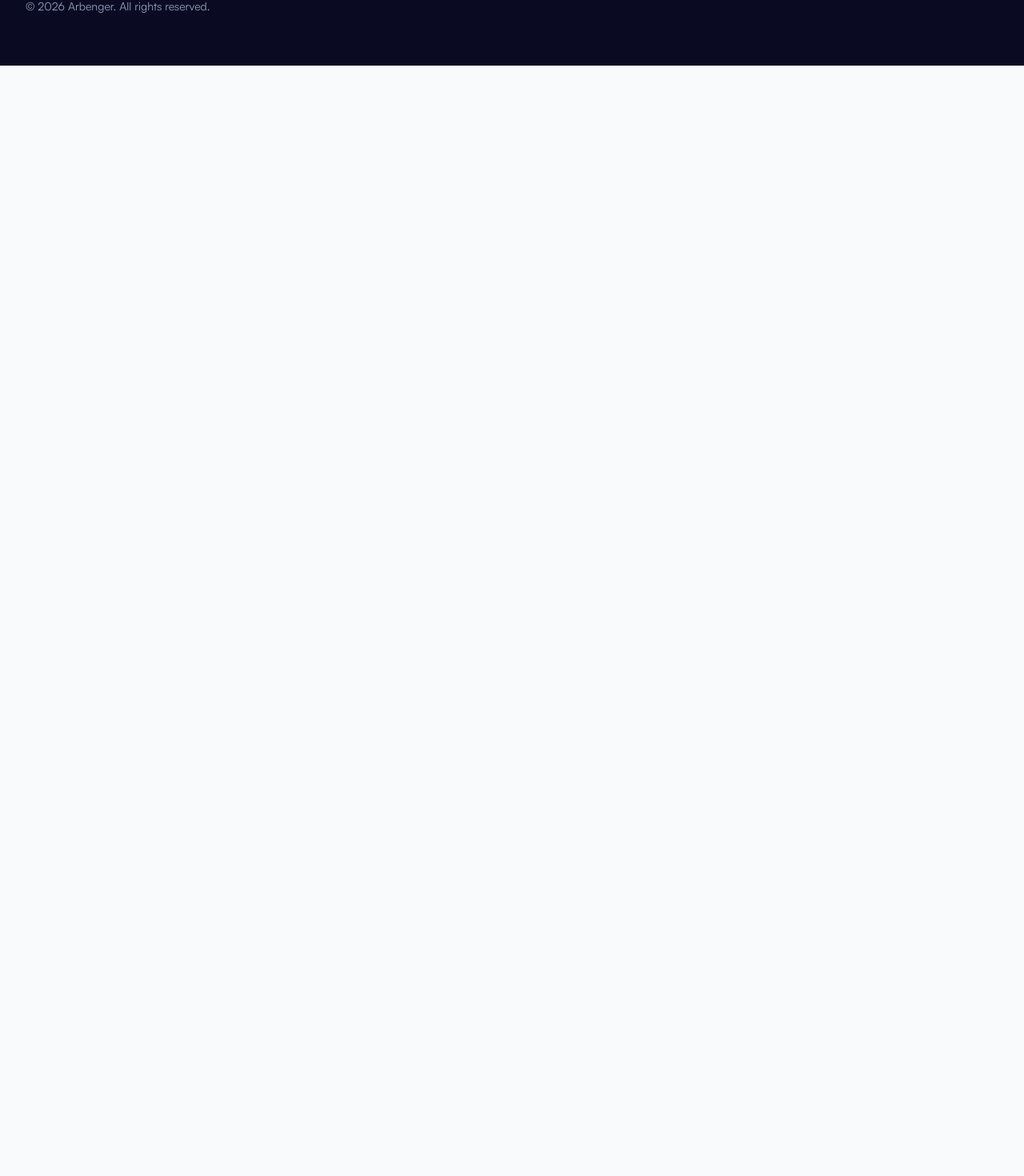
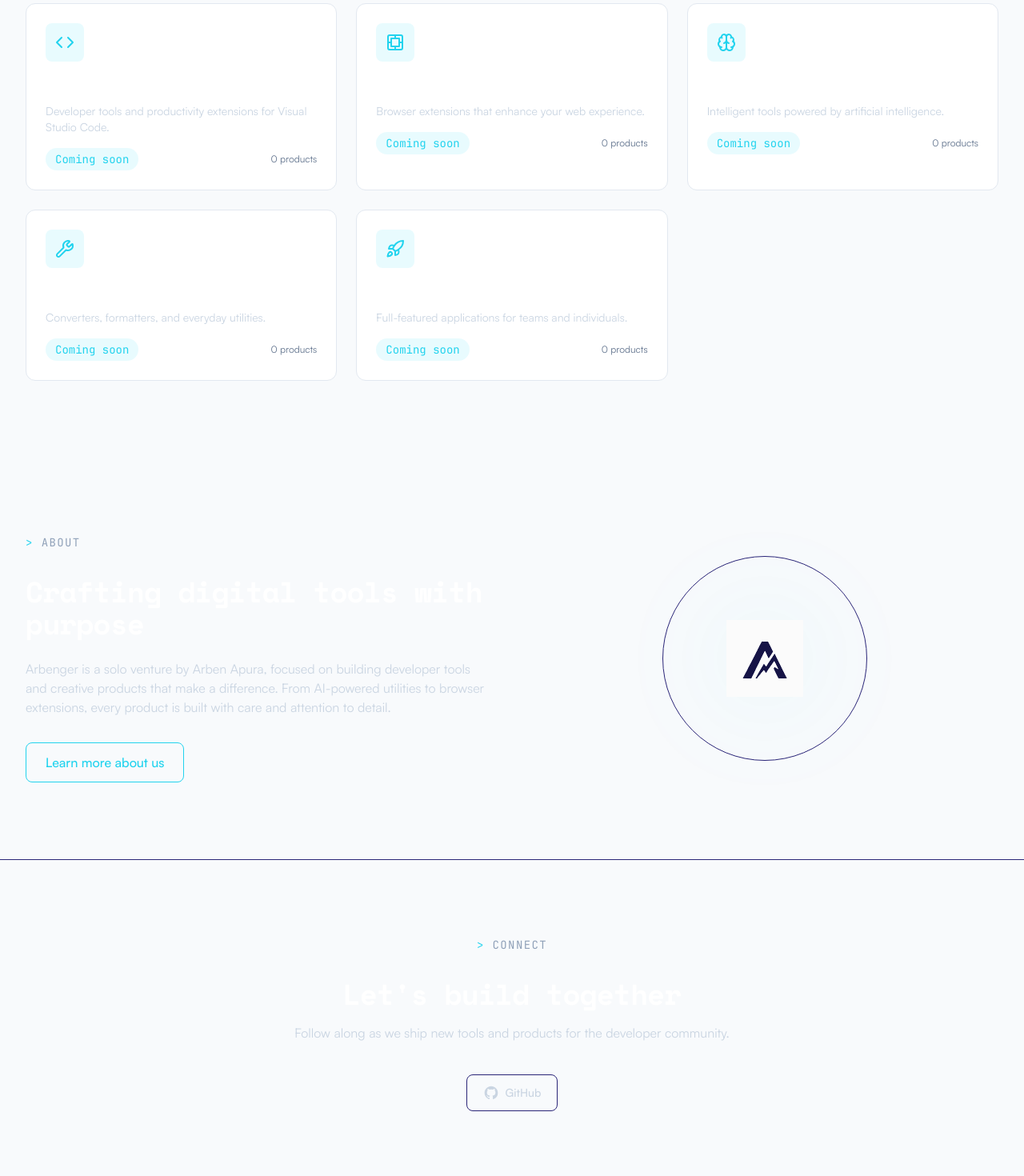
Before and after one commit to ArbenApura/arbenger, a SvelteKit app: page / in a window 1280 px wide. Shown: the part 1072-2542 px from the top of the page at 80% size. Before the commit the page ends 1154 px from the top, so only its background shows below. Built offline with nearby package versions, Linux system fonts and the light colour scheme.

Commit message:
feat: add product categories, about teaser, and connect sections to homepage

```diff
--- /dev/null
+++ b/src/lib/components/home/AboutTeaser.svelte
@@ -0,0 +1,47 @@
+<script lang="ts">
+	// IMPORTED COMPONENTS
+	import Button from '$lib/components/ui/Button.svelte';
+	import SectionLabel from '$lib/components/ui/SectionLabel.svelte';
+</script>
+
+<!-- ABOUT TEASER SECTION -->
+<section class="relative py-24">
+	<div class="mx-auto max-w-7xl px-4 sm:px-6 lg:px-8">
+		<div class="grid items-center gap-12 lg:grid-cols-2">
+			<!-- TEXT CONTENT -->
+			<div>
+				<SectionLabel label="ABOUT" />
+
+				<h2 class="font-display text-3xl font-bold tracking-tight text-white md:text-4xl">
+					Crafting digital tools with purpose
+				</h2>
+
+				<p class="mt-6 text-slate-300">
+					Arbenger is a solo venture by Arben Apura, focused on building developer tools
+					and creative products that make a difference. From AI-powered utilities to
+					browser extensions, every product is built with care and attention to detail.
+				</p>
+
+				<div class="mt-8">
+					<Button href="/about" variant="secondary">Learn more about us</Button>
+				</div>
+			</div>
+
+			<!-- DECORATIVE LOGO ELEMENT (HIDDEN ON MOBILE) -->
+			<div class="hidden items-center justify-center lg:flex">
+				<div class="relative">
+					<!-- GLOW RING -->
+					<div
+						class="absolute inset-0 rounded-full opacity-20 blur-3xl"
+						style="background: radial-gradient(circle, rgba(34, 211, 238, 0.3) 0%, transparent 70%);"
+					></div>
+
+					<!-- LOGO -->
+					<div class="relative flex h-64 w-64 items-center justify-center rounded-full border border-[#2A2578]">
+						<img src="/arbenger.svg" alt="" class="h-24 w-24" width="96" height="96" />
+					</div>
+				</div>
+			</div>
+		</div>
+	</div>
+</section>
--- /dev/null
+++ b/src/lib/components/home/ProductCategories.svelte
@@ -0,0 +1,77 @@
+<script lang="ts">
+	// IMPORTED DEP-MODULES
+	import { Code, Brain, Wrench, Rocket } from 'lucide-svelte';
+
+	// IMPORTED MODULES
+	import { categories } from '$lib/data/products';
+
+	// IMPORTED COMPONENTS
+	import Card from '$lib/components/ui/Card.svelte';
+	import Badge from '$lib/components/ui/Badge.svelte';
+	import SectionLabel from '$lib/components/ui/SectionLabel.svelte';
+
+	// -- CONSTANTS -- //
+
+	const ICON_MAP: Record<string, typeof Code> = {
+		code: Code,
+		brain: Brain,
+		wrench: Wrench,
+		rocket: Rocket
+	};
+</script>
+
+<!-- PRODUCT CATEGORIES SECTION -->
+<section class="relative py-24">
+	<div class="mx-auto max-w-7xl px-4 sm:px-6 lg:px-8">
+		<SectionLabel label="PRODUCTS" />
+
+		<h2 class="font-display text-3xl font-bold tracking-tight text-white md:text-4xl">
+			What we build
+		</h2>
+		<p class="mt-4 max-w-2xl text-slate-300">
+			From browser extensions to AI-powered tools, we craft products that solve real problems.
+		</p>
+
+		<!-- CATEGORY GRID -->
+		<div class="mt-12 grid gap-6 sm:grid-cols-2 lg:grid-cols-3">
+			{#each categories as category}
+				<Card>
+					<!-- CATEGORY ICON -->
+					<div class="mb-4 flex h-12 w-12 items-center justify-center rounded-lg bg-[#22D3EE]/10">
+						{#if category.icon === 'chrome'}
+							<!-- INLINE SVG FOR CHROME — BRAND ICONS REMOVED IN LUCIDE V1+ -->
+							<svg class="size-6 text-[#22D3EE]" viewBox="0 0 24 24" fill="none" stroke="currentColor" stroke-width="2" stroke-linecap="round" stroke-linejoin="round" xmlns="http://www.w3.org/2000/svg">
+								<rect x="3" y="3" width="18" height="18" rx="2" />
+								<path d="M7 7h10v10H7z" />
+								<path d="M12 3v4" />
+								<path d="M12 17v4" />
+								<path d="M3 12h4" />
+								<path d="M17 12h4" />
+							</svg>
+						{:else}
+							<svelte:component this={ICON_MAP[category.icon]} class="size-6 text-[#22D3EE]" />
+						{/if}
+					</div>
+
+					<!-- CATEGORY NAME -->
+					<h3 class="font-display text-lg font-bold tracking-tight text-white">
+						{category.name}
+					</h3>
+
+					<!-- CATEGORY DESCRIPTION -->
+					<p class="mt-2 text-sm text-slate-300">
+						{category.description}
+					</p>
+
+					<!-- STATUS BADGE -->
+					<div class="mt-4 flex items-center justify-between">
+						<Badge variant="cyan">Coming soon</Badge>
+						<span class="text-xs text-slate-500">
+							{category.productCount} {category.productCount === 1 ? 'product' : 'products'}
+						</span>
+					</div>
+				</Card>
+			{/each}
+		</div>
+	</div>
+</section>
--- a/src/routes/+page.svelte
+++ b/src/routes/+page.svelte
@@ -1,8 +1,23 @@
 <script lang="ts">
+	// IMPORTED MODULES
+	import { socialLinks } from '$lib/data/navigation';
+
 	// IMPORTED COMPONENTS
 	import MetaTags from '$lib/components/seo/MetaTags.svelte';
 	import JsonLd from '$lib/components/seo/JsonLd.svelte';
 	import Hero from '$lib/components/home/Hero.svelte';
+	import ProductCategories from '$lib/components/home/ProductCategories.svelte';
+	import AboutTeaser from '$lib/components/home/AboutTeaser.svelte';
+	import SectionLabel from '$lib/components/ui/SectionLabel.svelte';
+
+	// -- CONSTANTS -- //
+
+	// BRAND ICONS NOT AVAILABLE IN LUCIDE V1+; INLINE SVG PATHS USED INSTEAD
+	const SOCIAL_ICONS: Record<string, string> = {
+		github: 'M12 2C6.477 2 2 6.484 2 12.017c0 4.425 2.865 8.18 6.839 9.504.5.092.682-.217.682-.483 0-.237-.008-.868-.013-1.703-2.782.605-3.369-1.343-3.369-1.343-.454-1.158-1.11-1.466-1.11-1.466-.908-.62.069-.608.069-.608 1.003.07 1.531 1.032 1.531 1.032.892 1.53 2.341 1.088 2.91.832.092-.647.35-1.088.636-1.338-2.22-.253-4.555-1.113-4.555-4.951 0-1.093.39-1.988 1.029-2.688-.103-.253-.446-1.272.098-2.65 0 0 .84-.27 2.75 1.026A9.564 9.564 0 0 1 12 6.844a9.59 9.59 0 0 1 2.504.337c1.909-1.296 2.747-1.027 2.747-1.027.546 1.379.202 2.398.1 2.651.64.7 1.028 1.595 1.028 2.688 0 3.848-2.339 4.695-4.566 4.943.359.309.678.92.678 1.855 0 1.338-.012 2.419-.012 2.747 0 .268.18.58.688.482A10.02 10.02 0 0 0 22 12.017C22 6.484 17.522 2 12 2z',
+		twitter: 'M18.244 2.25h3.308l-7.227 8.26 8.502 11.24H16.17l-5.214-6.817L4.99 21.75H1.68l7.73-8.835L1.254 2.25H8.08l4.713 6.231zm-1.161 17.52h1.833L7.084 4.126H5.117z',
+		linkedin: 'M20.447 20.452h-3.554v-5.569c0-1.328-.027-3.037-1.852-3.037-1.853 0-2.136 1.445-2.136 2.939v5.667H9.351V9h3.414v1.561h.046c.477-.9 1.637-1.85 3.37-1.85 3.601 0 4.267 2.37 4.267 5.455v6.286zM5.337 7.433a2.062 2.062 0 0 1-2.063-2.065 2.064 2.064 0 1 1 2.063 2.065zm1.782 13.019H3.555V9h3.564v11.452zM22.225 0H1.771C.792 0 0 .774 0 1.729v20.542C0 23.227.792 24 1.771 24h20.451C23.2 24 24 23.227 24 22.271V1.729C24 .774 23.2 0 22.222 0h.003z'
+	};
 </script>
 
 <MetaTags
@@ -27,3 +42,38 @@
 />
 
 <Hero />
+<ProductCategories />
+<AboutTeaser />
+
+<!-- CONNECT SECTION -->
+<section class="relative border-t border-[#2A2578] py-24">
+	<div class="mx-auto max-w-7xl px-4 text-center sm:px-6 lg:px-8">
+		<SectionLabel label="CONNECT" class="justify-center" />
+
+		<h2 class="font-display text-3xl font-bold tracking-tight text-white md:text-4xl">
+			Let's build together
+		</h2>
+
+		<p class="mx-auto mt-4 max-w-xl text-slate-300">
+			Follow along as we ship new tools and products for the developer community.
+		</p>
+
+		<!-- SOCIAL LINKS -->
+		<div class="mt-10 flex items-center justify-center gap-6">
+			{#each socialLinks as social}
+				<a
+					href={social.url}
+					target="_blank"
+					rel="noopener noreferrer"
+					class="flex items-center gap-2 rounded-lg border border-[#2A2578] px-5 py-3 text-slate-300 transition-all duration-300 hover:border-[#22D3EE]/50 hover:text-[#22D3EE]"
+					aria-label={social.platform}
+				>
+					<svg class="size-5" viewBox="0 0 24 24" fill="currentColor" xmlns="http://www.w3.org/2000/svg">
+						<path d={SOCIAL_ICONS[social.icon]} />
+					</svg>
+					<span class="text-sm font-medium">{social.platform}</span>
+				</a>
+			{/each}
+		</div>
+	</div>
+</section>
```
